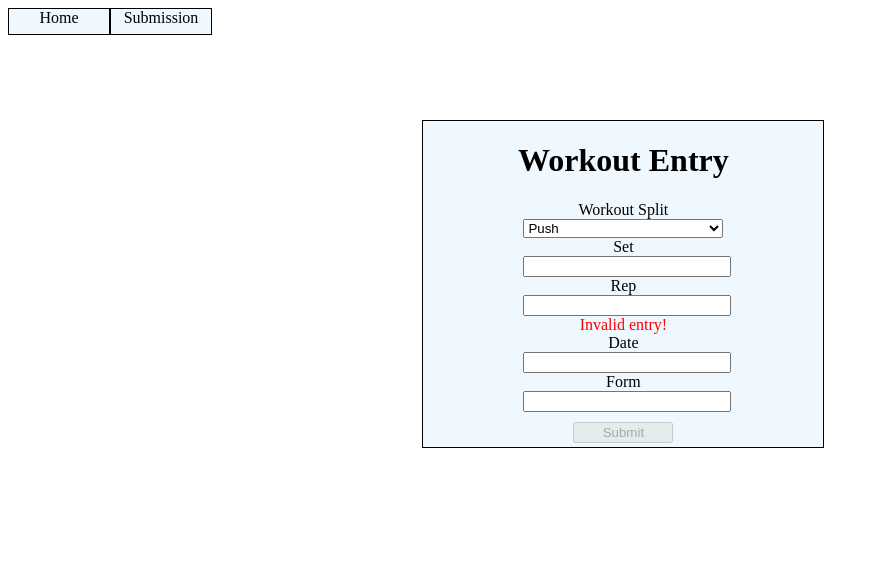
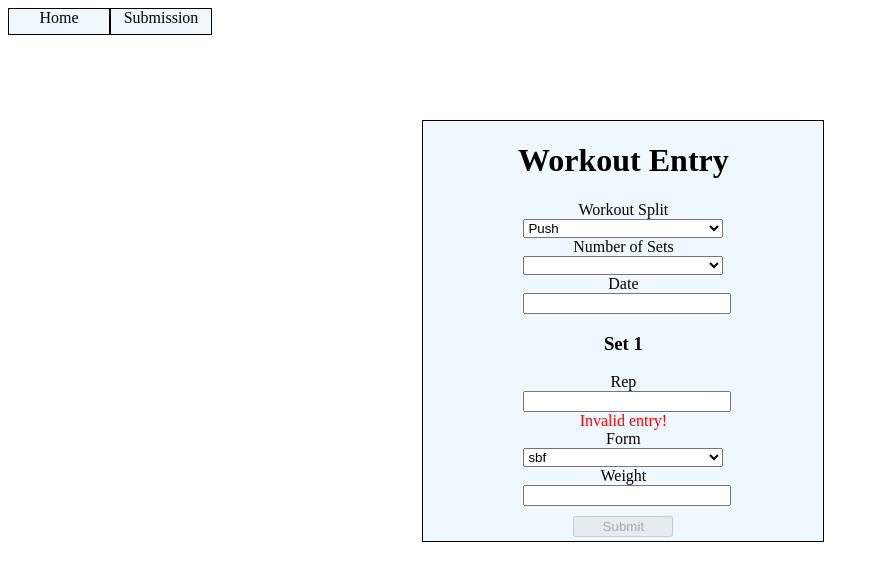
Before and after one commit to eperez176/fitness, an Angular app: page /sub in a window 1280 px wide. Shown: the top 580 px of the page, without its empty margins (0-879 px from the left). Built offline with nearby package versions, Linux system fonts and the light colour scheme.

Commit message:
added more to the sub form

```diff
--- a/src/app/pages/sub/sub.component.css
+++ b/src/app/pages/sub/sub.component.css
@@ -23,3 +23,6 @@
     color: red;
 
 }
+.set{
+    display: grid;
+}
--- a/src/app/pages/sub/sub.component.html
+++ b/src/app/pages/sub/sub.component.html
@@ -7,15 +7,51 @@
             <option value="pull">Pull</option>
             <option value="leg-ab">Leg-Ab</option>
         </select>
-        <label for="text">Set</label>
+        <label for="text">Number of Sets</label>
+        <select name="number-set" id="number-set" class="box" formControlName="set">
+            <option value="1">1</option>
+            <option value="2">2</option>
+            <option value="3">3</option>
+            <option value="4">4</option>
+            <option value="5">5</option>
+            <option value="6">6</option>
+        </select>
+        <label for="text">Date</label>
         <input type="text" class="box">
+
+        <h3>Set 1</h3>
         <label for="text">Rep</label>
         <input type="text" class="box" formControlName="rep">
         <div *ngIf="rep.invalid" class="alert"> Invalid entry!</div>
-        <label for="text">Date</label>
+        <label for="text">Form</label>
+        <select name="form" id="form1" class="box">
+            <option value="sbf">sbf</option>
+            <option value="bf">bf</option>
+            <option value="mbf">mbf</option>
+            <option value="norm">norm</option>
+            <option value="gf">gf</option>
+            <option value="ef">ef</option>
+        </select>
+        <label for="text">Weight</label>
         <input type="text" class="box">
-        <label for="text">Form</label>
+
+        <div *ngIf="set.value >= 2" class="set">
+            <h3>Set 2</h3>
+            <label for="text">Rep</label>
+            <input type="text" class="box">
+            <div *ngIf="rep.invalid" class="alert"> Invalid entry!</div>
+            <label for="text">Form</label>
+            <select name="form" id="form1" class="box">
+                <option value="sbf">sbf</option>
+                <option value="bf">bf</option>
+                <option value="mbf">mbf</option>
+                <option value="norm">norm</option>
+                <option value="gf">gf</option>
+                <option value="ef">ef</option>
+            </select>
+            <label for="text">Weight</label>
         <input type="text" class="box">
+        </div>
 
 
         <input type="submit" value="Submit" class="btn" [disabled]="!subForm.valid">
--- a/src/app/pages/sub/sub.component.ts
+++ b/src/app/pages/sub/sub.component.ts
@@ -22,7 +22,10 @@ export class SubComponent implements OnInit {
     rep:['',{validators:[
       Validators.required,
       this.checkNum()
-      ]}]
+      ]}],
+    set:['',{validators:[
+      Validators.required
+    ]}]
   })
 
   checkNum():ValidatorFn { // Validates if the input is a number
@@ -32,8 +35,19 @@ export class SubComponent implements OnInit {
     }
   }
 
+  setTwo(inp:number):boolean {
+    console.log(inp)
+    if(inp >= 2)
+      return true
+    else
+      return false
+  }
+
   get rep():any {
     return this.subForm.get("rep")
   }
+  get set():any{
+    return this.subForm.get("set")
+  }
 
 }
```
Also changed, not shown: 1 other file (tests, documents, lock files or other folders).
